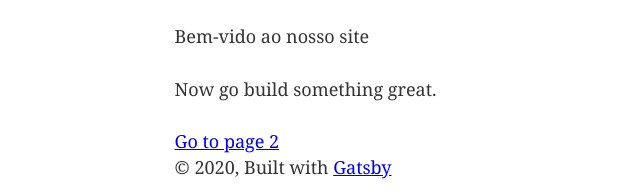
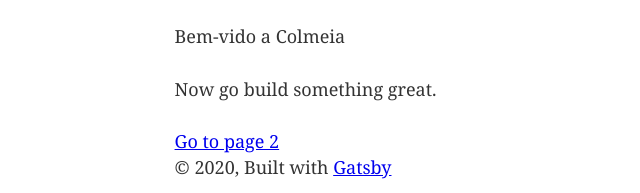
Before and after one commit to jjunior96/comeia-site, a Gatsby site: page / in a window 1280 px wide. Shown: the part 170-363 px from the top of the page, 5-645 px from the left. Built offline with nearby package versions, Linux system fonts and the light colour scheme; Gatsby itself is replaced by a stand-in of ours.

Commit message:
feat: home

```diff
--- a/src/pages/index.js
+++ b/src/pages/index.js
@@ -8,7 +8,7 @@
   <Layout>
     <SEO title="Home" />
     <h1>Home</h1>
-    <p>Bem-vido ao nosso site</p>
+    <p>Bem-vido a Colmeia</p>
     <p>Now go build something great.</p>
     <div style={{ maxWidth: `300px`, marginBottom: `1.45rem` }}>
     </div>
```
